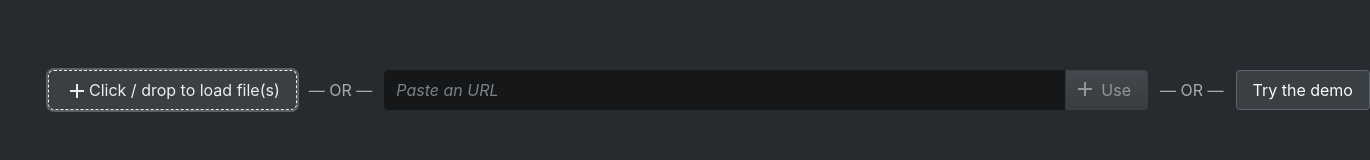
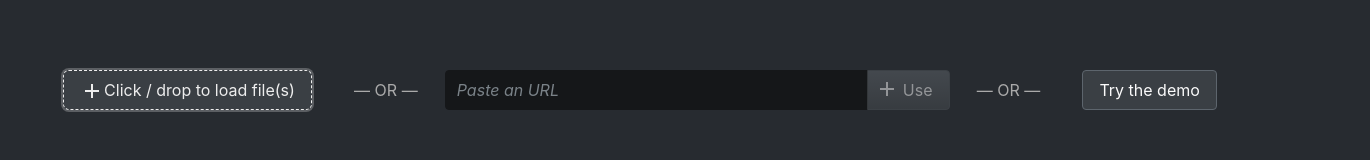
Before and after one commit to suterma/replayer-pwa, a Vue app: page /#/play in a window 1280 px wide. Shown: the part 234-394 px from the top of the page, 1370 px wide, since content can reach past the window. Built offline with nearby package versions, Linux system fonts and the light colour scheme.

Commit message:
improved media edit for all screens

```diff
--- a/sass/replayer.scss
+++ b/sass/replayer.scss
@@ -176,14 +176,6 @@ but not at the "end/right" container's border */
     white-space: nowrap;
 }
 
-/* Allows to take maximum available horizontal space, especially in levels*/
-.fill-available {
-    width: 100%;
-    width: -moz-available; /* WebKit-based browsers will ignore this. */
-    width: -webkit-fill-available; /* Mozilla-based browsers will ignore this. */
-    width: fill-available;
-}
-
 /** **********************************************************
  * Additional adornments
 **************************************************************
--- a/src/components/CueLevel.vue
+++ b/src/components/CueLevel.vue
@@ -19,7 +19,7 @@
                         </p>
                         <!-- Cue Description -->
                         <p
-                            class="control fill-available is-flex-grow-5 is-flex-shrink-1"
+                            class="control is-flex-grow-5 is-flex-shrink-1"
                             title="Description for this cue"
                         >
                             <input
--- a/src/components/MediaDropZone.vue
+++ b/src/components/MediaDropZone.vue
@@ -13,7 +13,7 @@ The URL input is wider, because it should be able to easily deal with lenghty in
                 :class="{
                     box: true,
                     button: true,
-                    'fill-available': true,
+
                     'has-background-info-dark': isDraggingOver,
                     'has-border-info': isDraggingOver,
                     'is-loading': isLoadingFromFile,
@@ -71,8 +71,8 @@ The URL input is wider, because it should be able to easily deal with lenghty in
             v-if="isExpanded"
             class="level-item has-text-centered is-flex-grow-5 is-flex-shrink-1"
         >
-            <div class="field fill-available has-addons">
-                <div class="control fill-available">
+            <div class="field has-addons is-flex-grow-5 is-flex-shrink-1">
+                <p class="control is-flex-grow-5 is-flex-shrink-1">
                     <input
                         class="input"
                         type="url"
@@ -80,9 +80,8 @@ The URL input is wider, because it should be able to easily deal with lenghty in
                         :title="replaceInfo"
                         v-model="url"
                         placeholder="Paste an URL"
-                        size="60"
                     />
-                </div>
+                </p>
                 <Experimental class="control">
                     <!-- //TODO fetch is currenlty not suported at URL load time -->
                     <button
@@ -121,6 +120,19 @@ The URL input is wider, because it should be able to easily deal with lenghty in
                 </div>
             </div>
         </div>
+
+        <template v-if="offerDemo">
+            <div class="level-item has-text-centered">
+                <div class="ml-3 mr-3">&mdash; OR &mdash;</div>
+            </div>
+            <div class="level-item has-text-centered">
+                <router-link to="/demo">
+                    <button class="button">
+                        <span>Try the demo</span>
+                    </button></router-link
+                >
+            </div>
+        </template>
     </div>
 </template>
 
@@ -161,6 +173,11 @@ export default defineComponent({
         trackId: {
             type: String,
             default: undefined,
+        },
+        /** Whether to offer a demo button */
+        offerDemo: {
+            type: Boolean,
+            default: false,
         },
     },
     emits: ['update:is-expanded'],
--- a/src/components/MediaSourceIndicator.vue
+++ b/src/components/MediaSourceIndicator.vue
@@ -1,8 +1,10 @@
 <template>
-    <p class="control" :title="this.indication">
+    <!-- align like a bulma level, vertically centered -->
+    <p class="control is-flex is-align-items-center" :title="indication">
         <span class="button is-indicator">
-            <Icon :name="this.iconName" />
+            <Icon :name="iconName" />
         </span>
+        <span>{{ indication }}</span>
     </p>
 </template>
 
--- a/src/components/TrackHeaderEdit.vue
+++ b/src/components/TrackHeaderEdit.vue
@@ -1,13 +1,36 @@
 <template>
+    <!-- @remarks The id is used to scroll to this item when it's becoming the active track -->
     <div v-bind:id="'track-' + track.Id">
-        <!-- Level, also on mobile
-     @remarks The id is used to scroll to this item when it's becoming the active track-->
+        <!-- Extra level for the media edit, except on very large screens -->
+        <div class="level is-hidden-fullhd">
+            <div class="level-left">
+                <div class="level-item">
+                    <div class="field">
+                        <p class="control">
+                            <MediaEdit :track="track" />
+                        </p>
+                    </div>
+                </div>
+            </div>
+        </div>
+
+        <!-- Level, also on mobile -->
         <div class="level">
             <!-- Left side -->
             <div class="level-left">
+                <!-- Only for wide screens, who the media edit in the level -->
+                <div
+                    class="level-item is-hidden-widescreen-only is-hidden-desktop-only is-hidden-touch"
+                >
+                    <div class="field">
+                        <p class="control">
+                            <MediaEdit :track="track" />
+                        </p>
+                    </div>
+                </div>
                 <!-- Title -->
                 <div class="level-item is-flex-grow-5 is-flex-shrink-1">
-                    <div class="field fill-available">
+                    <div class="field">
                         <p class="control">
                             <EditableInput
                                 v-model="trackData.Name"
@@ -63,13 +86,6 @@
                                 type="text"
                                 placeholder="Album"
                             />
-                        </p>
-                    </div>
-                </div>
-                <div class="level-item">
-                    <div class="field">
-                        <p class="control">
-                            <MediaEdit :track="track" />
                         </p>
                     </div>
                 </div>
--- a/src/views/Play.vue
+++ b/src/views/Play.vue
@@ -24,26 +24,13 @@
         <!-- v-click-outside seems not to work well with v-if -->
         <!-- Additionally, v-show seems not to work properly when used directly on the MediaDropZone-Element, thus it's applied to an extra div -->
         <div v-show="isEditMode || !hasCompilation">
-            <div class="level media-loader">
-                <div class="level-item has-text-centered">
-                    <MediaDropZone
-                        v-model:isExpanded="isMediaDropZoneExpanded"
-                        v-click-outside="clickedOutside"
-                    />
-                </div>
-                <!-- Suggest the demo only when no compilation/track is shown -->
-                <template v-if="!hasCompilation">
-                    <div class="level-item has-text-centered">
-                        <div class="ml-3 mr-3">&mdash; OR &mdash;</div>
-                    </div>
-                    <div class="level-item has-text-centered">
-                        <router-link to="/demo">
-                            <button class="button">
-                                <span>Try the demo</span>
-                            </button></router-link
-                        >
-                    </div>
-                </template>
+            <div class="media-loader">
+                <!-- Offer the demo only when no compilation/track is shown -->
+                <MediaDropZone
+                    v-model:isExpanded="isMediaDropZoneExpanded"
+                    v-click-outside="clickedOutside"
+                    :offerDemo="!hasCompilation"
+                />
             </div>
         </div>
     </div>
```
Also changed, not shown: public/css/replayer.css.
